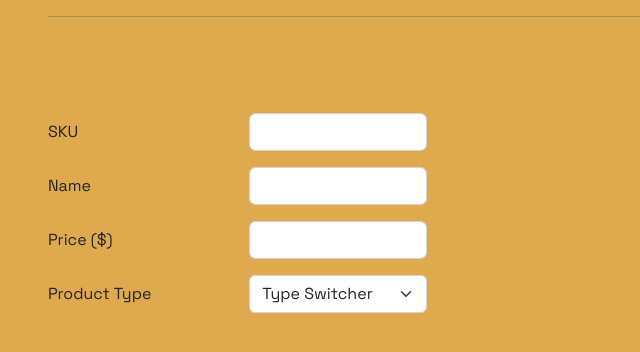
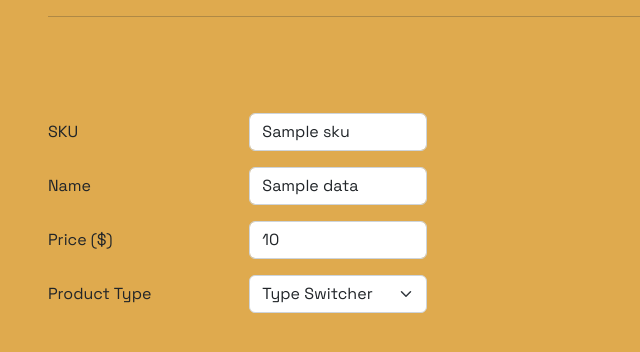
Before and after one commit to frankndungu/scandiweb-test, a PHP site: template views/productViews/add_products.php in a window 1280 px wide. Shown: the part 70-422 px from the top of the page, without its empty margins (0-640 px from the left). Run offline with PHP 8.4, Linux system fonts and the light colour scheme; the template is opened without the code that fills it: most values are stand-ins (such as "Sample title", 1, 10 or a date in 2020); data that the repository does not hold is empty; style sheets or scripts are compiled from the project's sources.

Commit message:
add_products

```diff
--- a/models/Product.php
+++ b/models/Product.php
@@ -11,7 +11,7 @@ abstract class Product
     public float $price;
     public string $type;
     public string $value;
-    public static array $validTypes = ["DVD", "Book", "Furniture"];
+    public static array $validTypes = ["DVD", "Furniture", "Book"];
     public array $data;
 
     public function __construct($input)
--- a/views/productViews/add_products.php
+++ b/views/productViews/add_products.php
@@ -25,7 +25,7 @@
         <div class="row mb-3">
             <label for="sku" class="col-sm-2 col-form-label">SKU</label>
             <div class="col-sm-2">
-                <input required type="text" class="form-control" id="sku" value="">
+                <input required type="text" class="form-control" id="sku" value="<?php echo $product->data['sku']??''?>">
                 <div class="invalid-feedback">
                     Please set the SKU
                 </div>
@@ -35,14 +35,14 @@
         <div class="row mb-3">
             <label for="name" class="col-sm-2 col-form-label">Name</label>
             <div class="col-sm-2">
-                <input type="text" class="form-control" id="name">
+                <input type="text" class="form-control" id="name" value="<?php echo $product->data['name']??''?>">
             </div>
         </div>
 
         <div class="row mb-3">
             <label for="name" class="col-sm-2 col-form-label">Price ($)</label>
             <div class="col-sm-2">
-                <input type="number" class="form-control" id="price" min="0.01" step="0.01">
+                <input type="number" class="form-control" id="price" min="0.01" step="0.01" value="<?php echo $product->data['price']??''?>">
             </div>
         </div>
 
@@ -50,7 +50,11 @@
             <label for="name" class="col-sm-2 col-form-label">Product Type</label>
             <div class="col-sm-2">
                 <select class="form-select" id="productType" name="type">
-                    <option selected>Type Switcher</option>
+                    <option <?php if (!($product->data['type'] ?? '')) echo "selected"; ?>>Type Switcher</option>
+
+                    <?php foreach ($product::$validTypes ?? '' as $value) : ?>
+                        <option <?php if (($product->data['type'] ?? '') === $value) echo "selected"; ?> value="<?= $value ?>"><?= $value ?></option>
+                    <?php endforeach ?>
                 </select>
             </div>
         </div>
```
